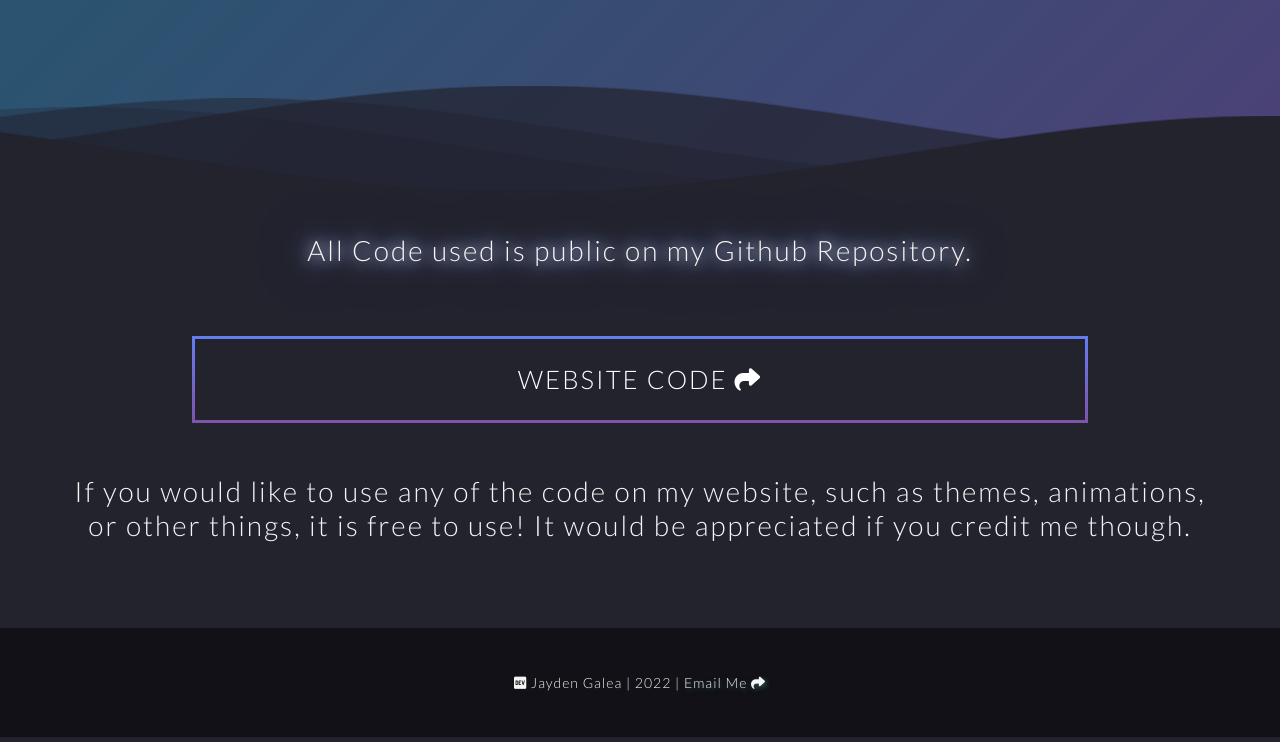
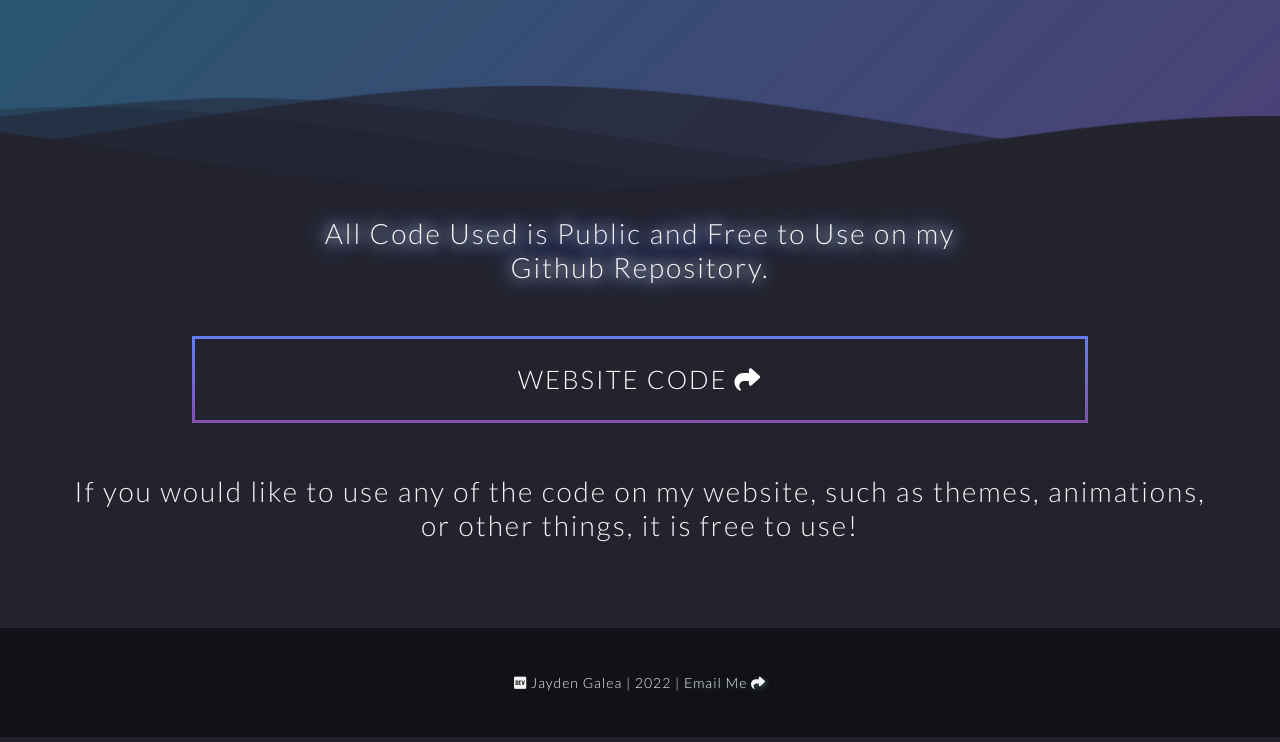
Before and after one commit to JaydenGalea/Jayden-Website, a plain HTML site: page main/jaydendev.html in a window 1280 px wide. Shown: the part 443-1185 px from the top of the page. Drawn offline with Linux system fonts and the light colour scheme.

Commit message:
Update jaydendev.html

```diff
--- a/main/jaydendev.html
+++ b/main/jaydendev.html
@@ -54,7 +54,7 @@
     <div class="content flex">
         <!-- Title -->
         <div class="glow heading">
-            <h4>All Code used is public on my Github Repository.</h4>
+            <h4>All Code Used is Public and Free to Use on my Github Repository.</h4>
         </div>
     </div>
 
@@ -67,7 +67,7 @@
     </div>
 
      <div class="content flex">
-        <h4 style="padding: 2em;">If you would like to use any of the code on my website, such as themes, animations, or other things, it is free to use! It would be appreciated if you credit me though.</h4>
+        <h4 style="padding: 2em;">If you would like to use any of the code on my website, such as themes, animations, or other things, it is free to use!</h4>
     </div>
 
     <br>
```
